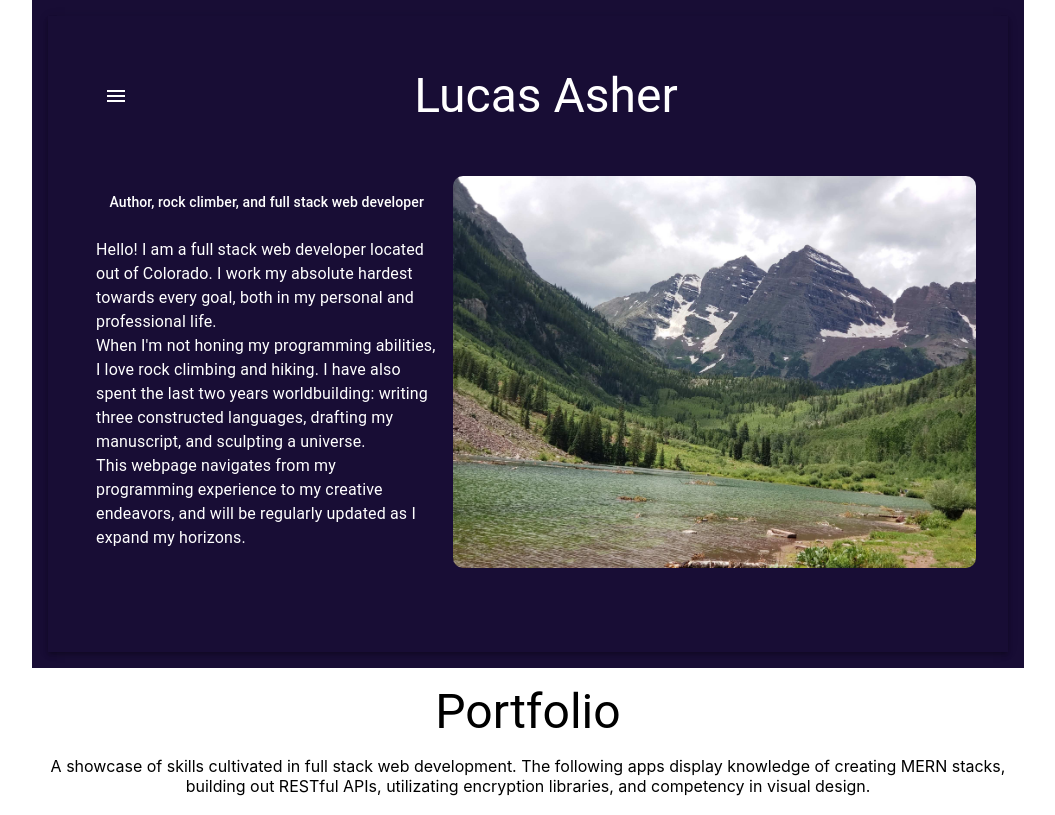
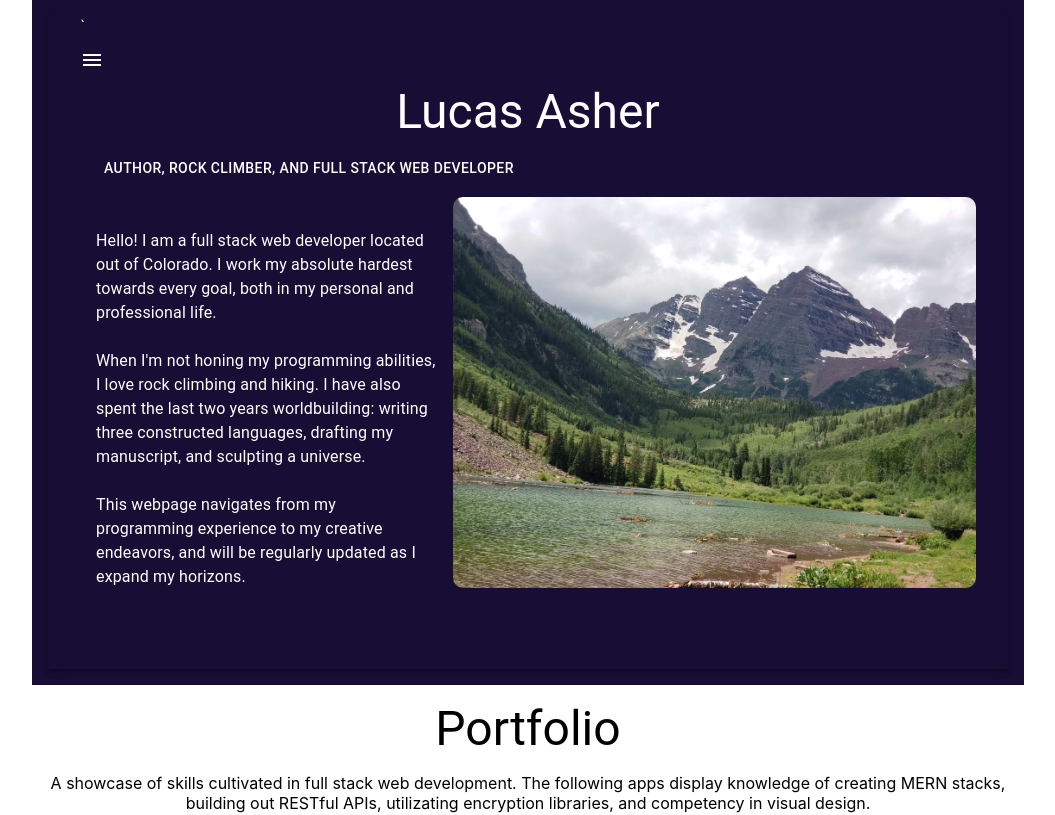
Before and after one commit to LucasAho/blog-front-end, a React (Create React App) app: page / in a window 1280 px wide. Shown: the top 815 px of the page, without its empty margins (112-1167 px from the left). Built offline with nearby package versions, Linux system fonts and the light colour scheme.

Commit message:
cleaned up and improved documentation on headerpanes

```diff
--- a/src/components/Blog/Blog.component.js
+++ b/src/components/Blog/Blog.component.js
@@ -19,8 +19,9 @@ const useStyles = makeStyles((theme) => createStyles({
 
 export default function BlogBar() {
     const classes = useStyles();
+
     return (
-        <Box className={classes.root} mx='auto'>
+        <Box className={classes.root} mx='auto' >
             <AppBar position="static">
                 <HeadPane/>
                 <Grid container align='center' className={classes.cardStack}>
--- a/src/components/Header/Header.component.js
+++ b/src/components/Header/Header.component.js
@@ -1,8 +1,9 @@
 import React from 'react';
-import { Grid, AppBar, Box } from '@material-ui/core';
+import { Grid, AppBar, Box, Typography } from '@material-ui/core';
 import { makeStyles, createStyles } from '@material-ui/core/styles';
-import { LeftHeaderPane, ToolbarPane, ImageSlider } from './HeaderPanes.component';
+import { BioTextPane, BioHeadPane, ImageSlider } from './HeaderPanes.component';
 import { SliderData } from './SliderData.component';
+import MenuButton from "./MenuButton.component";
 
 const useStyles = makeStyles((theme) => createStyles({
   root: {
@@ -14,14 +15,11 @@ const useStyles = makeStyles((theme) => createStyles({
   AppBar: {
     minHeight: 128,
     alignItems: 'flexstart',
-    paddingTop: '1rem',
-    paddingBottom: '3rem',
+    paddingBottom: '2rem',
     paddingLeft: '2rem',
     paddingRight: '2rem'
   },
   grid: {
-    //marginLeft: '1rem',
-    //marginRight: '1rem',
     paddingBottom: '2rem'
   },
 }));
@@ -31,13 +29,13 @@ export default function HeadAppBar() {
 
   return (
     <Box className={classes.root} mx='auto'>
+
       <AppBar position="static" className={classes.AppBar}>
-
-        <ToolbarPane />
-
+      ` <MenuButton/>
+        <BioHeadPane />
         <Grid container >
           <Grid className={classes.grid} item md={5}>
-            <LeftHeaderPane />
+            <BioTextPane />
           </Grid>
           <Grid className={classes.grid} item md>
             <ImageSlider slides={SliderData}/>
--- a/src/components/Header/HeaderPanes.component.js
+++ b/src/components/Header/HeaderPanes.component.js
@@ -1,31 +1,28 @@
 import React, { useState } from 'react';
-import { Button, Typography, Box, Toolbar, IconButton } from '@material-ui/core';
-import MenuIcon from '@material-ui/icons/Menu';
+import { Typography, Toolbar, Grid } from '@material-ui/core';
 import { SliderData } from "./SliderData.component";
 import { makeStyles, createStyles } from '@material-ui/core/styles';
 
 const useStyles = makeStyles((theme) => createStyles({
-    mainText: {
-        paddingTop: '1.5rem',
-    },
-    headerButton: {
-        marginTop: '1rem',
-    },
-    toolbar: {
-        minHeight: 128,
+    //Header Classes
+    root: {
+        flexGrow: 1,
         alignItems: 'flexstart',
         paddingBottom: '1rem',
     },
-    menuButton: {
-        //marginRight: theme.spacing(2),
+    bioText: {
+        paddingTop: '1rem',
     },
-    title: {
-        width: '100%',
-        textAlign: 'center',
+    headText: {
+        paddingBottom: '1rem'
     },
-    leftDiv: {
+
+    //Text Classes
+    bioDiv: {
         padding: '1rem'
     },
+
+    //ImageSlider Classes
     slider: {
         position: "relative",
         display: "flex",
@@ -35,47 +32,43 @@ const useStyles = makeStyles((theme) => createStyles({
     media: {
         width: '100%',
         borderRadius: 10
-
-    },
+    }
 }));
 
-export function ToolbarPane() {
+export function BioHeadPane() {
     const classes = useStyles();
     return (
-        <Toolbar className={classes.toolbar}>
-            <IconButton
-                edge="start"
-                className={classes.menuButton}
-                color="inherit"
-                aria-label="open drawer"
-            >
-                <MenuIcon />
-            </IconButton>
-            <Typography className={classes.title} variant="h3" noWrap>
-                Lucas Asher
-            </Typography>
+        <Toolbar className={classes.root}>
+            <Grid container>
+                <Grid item md={12}>
+                    <Typography align="center" className={classes.headText} variant="h3">
+                        Lucas Asher
+                    </Typography>
+                </Grid>
+                <Grid item md={12}>
+                    <Typography align="center" variant="button">
+                        Author, rock climber, and full stack web developer
+                    </Typography>
+                </Grid>
+            </Grid>
         </Toolbar>
     );
 }
 
-export function LeftHeaderPane() {
+export function BioTextPane() {
     const classes = useStyles();
     return (
-        <div className={classes.leftDiv}>
-            <Typography align="center" variant="subtitle2">
-                Author, rock climber, and full stack web developer
-            </Typography>
-            <Typography className={classes.mainText} align="left" variant="body1">
+        <div className={classes.bioDiv}>
+            <Typography className={classes.bioText} align="left" variant="body1">
                 Hello! I am a full stack web developer located out of Colorado. I work my absolute hardest towards every goal, both in my personal and professional life.
-                <br/>
+                <br />
+                <br />
                 When I'm not honing my programming abilities, I love rock climbing and hiking.
                 I have also spent the last two years worldbuilding: writing three constructed languages, drafting my manuscript, and sculpting a universe.
-                <br/>
+                <br />
+                <br />
                 This webpage navigates from my programming experience to my creative endeavors, and will be regularly updated as I expand my horizons.
             </Typography>
-            {/* useless button?
-            <Button className={classes.headerButton} variant="contained">Button</Button>
-            */}
         </div>
     );
 }
@@ -83,29 +76,26 @@ export function LeftHeaderPane() {
 export const ImageSlider = ({ slides }) => {
     const classes = useStyles();
     const [current, setCurrent] = useState(0);
-
     const length = slides.length;
 
     setTimeout(
         () => setCurrent(current === length - 1 ? 0 : current + 1),
         5000
     );
-    if(!Array.isArray(slides) || slides.length <=0) {
+    if (!Array.isArray(slides) || slides.length <= 0) {
         return null;
     }
-
     return (
-        <Box className={classes.slider}>
+        <div className={classes.slider}>
             {SliderData.map((slide, index) => {
                 return (
                     <div className={index === current ? 'slide active' : 'slide'} key={index}>
                         {index === current && (
-
-                            <img alt='Carousel' className={classes.media} src={slide.image}/>
+                            <img alt='Carousel' className={classes.media} src={slide.image} />
                         )}
                     </div>
                 );
             })}
-        </Box>
+        </div>
     );
 }
--- /dev/null
+++ b/src/components/Header/MenuButton.component.js
@@ -0,0 +1,64 @@
+import React, { Component, useState, useRef } from 'react';
+import { makeStyles, createStyles } from '@material-ui/core/styles';
+import { Button, Typography, Box, Toolbar, IconButton, Menu, MenuItem } from '@material-ui/core';
+import MenuIcon from '@material-ui/icons/Menu';
+
+
+const useStyles = makeStyles((theme) => createStyles({
+    menuButton: {
+        //marginRight: theme.spacing(2),
+    },
+    menu: {
+        opacity: '90%',
+        backgroundColor: ""
+    }
+}));
+
+const MenuButton = (props) => {
+    const classes = useStyles();
+    const ref = React.createRef();
+    const [anchorEl, setAnchorEl] = React.useState(null);
+
+    const handleClick = (event) => {
+        setAnchorEl(event.currentTarget);
+        ref.current.scrollIntoView({
+            behavior: 'smooth',
+            block: 'start',
+        });
+    };
+
+    const handleClose = (ref) => {
+        setAnchorEl(null);
+        ref.current.scrollIntoView({ behavior: 'smooth' });
+    };
+
+    return (
+        <div>
+            <Menu
+                className={classes.menu}
+                anchorEl={anchorEl}
+                keepMounted
+                open={Boolean(anchorEl)}
+                onClose={handleClose}
+            >
+                <MenuItem onClick={() => {
+                    handleClose();
+                    handleClick();
+                }}>Bio</MenuItem>
+                <MenuItem onClick={handleClose}>Portfolio</MenuItem>
+                <MenuItem onClick={handleClose}>Blog</MenuItem>
+                <MenuItem onClick={handleClose}>Podcast</MenuItem>
+            </Menu>
+            <IconButton
+                edge="start"
+                className={classes.menuButton}
+                color="inherit"
+                aria-label="open drawer"
+                onClick={handleClick}
+            >
+                <MenuIcon />
+            </IconButton>
+        </div>
+    );
+}
+export default MenuButton;
--- a/src/components/Header/SliderData.component.js
+++ b/src/components/Header/SliderData.component.js
@@ -3,9 +3,7 @@ import scenic2 from "../../imageAssets/sliderImgs/scenic2.jpg";
 import scenic3 from "../../imageAssets/sliderImgs/scenic3.jpg";
 import scenic4 from "../../imageAssets/sliderImgs/scenic4.jpg";
 import climbDyno from "../../imageAssets/sliderImgs/climbDyno.jpg";
-import climbHang from "../../imageAssets/sliderImgs/climbHang.jpg";
 import climbFace from "../../imageAssets/sliderImgs/climbFace.jpg";
-import climbShoe from "../../imageAssets/sliderImgs/climbShoe.jpg";
 import fulfordGroup from "../../imageAssets/sliderImgs/fulfordGroup.jpg";
 
 
--- a/src/components/Podcast/Podcast.component.js
+++ b/src/components/Podcast/Podcast.component.js
@@ -17,8 +17,9 @@ const useStyles = makeStyles((theme) => createStyles({
 
 export default function PodcastBar() {
     const classes = useStyles();
+
     return (
-        <Box className={classes.root} mx='auto'>
+        <Box className={classes.root}  mx='auto'>
             <HeadPane />
             <Grid container>
                 <Grid item md={7}>
--- a/src/components/Showcase/Showcase.component.js
+++ b/src/components/Showcase/Showcase.component.js
@@ -21,6 +21,7 @@ const useStyles = makeStyles((theme) => createStyles({
 
 export default function ProjectBar() {
     const classes = useStyles();
+
     return (
         <Box className={classes.root} mx='auto'>
             <HeadPane />
--- a/src/components/Showcase/ShowcasePanes.component.js
+++ b/src/components/Showcase/ShowcasePanes.component.js
@@ -23,7 +23,7 @@ const useStyles = makeStyles((theme) => createStyles({
     },
     media: {
         height: 300,
-        width: '95%'
+        width: '100%'
     },
 }));
 
```
Also changed, not shown: src/components/Compiler/Compiler.component.js (added, +25 -0 lines), 1 other file (tests, documents, lock files or other folders).
